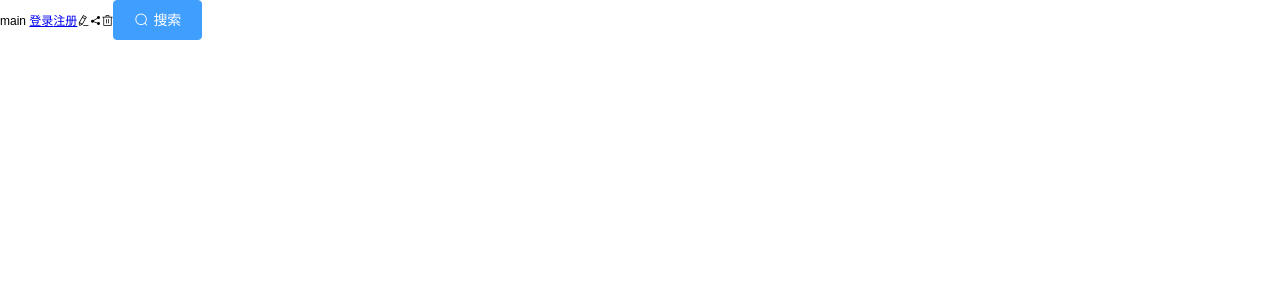
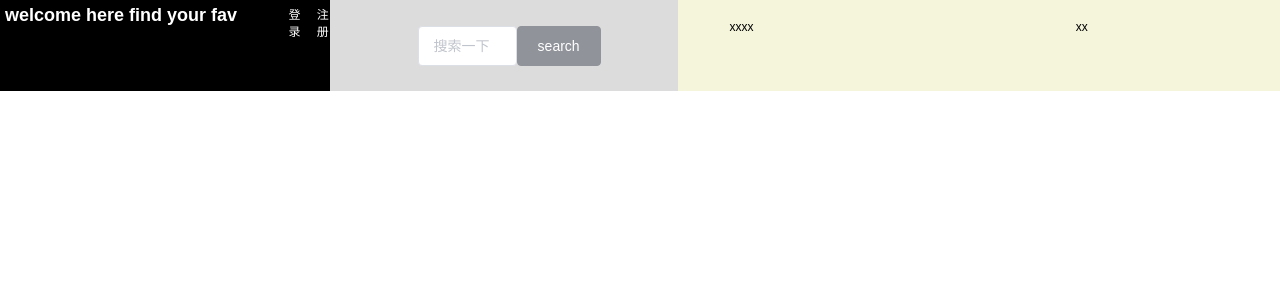
Before and after one commit to Tiffany270/yiki-vue-front-end, a Vue app: page / in a window 1280 px wide. Shown: the top 300 px of the page. Built offline with nearby package versions, Linux system fonts and the light colour scheme.

Commit message:
'美化界面'

```diff
--- a/package.json
+++ b/package.json
@@ -12,6 +12,7 @@
   "dependencies": {
     "axios": "^0.18.0",
     "element-ui": "^2.6.3",
+    "node-sass": "^4.11.0",
     "vue": "^2.5.2",
     "vue-axios": "^2.1.4",
     "vue-router": "^3.0.2"
@@ -41,8 +42,10 @@
     "postcss-loader": "^2.0.8",
     "postcss-url": "^7.2.1",
     "rimraf": "^2.6.0",
+    "sass-loader": "^7.1.0",
     "semver": "^5.3.0",
     "shelljs": "^0.7.6",
+    "style-loader": "^0.23.1",
     "uglifyjs-webpack-plugin": "^1.1.1",
     "url-loader": "^0.5.8",
     "vue-loader": "^13.3.0",
--- a/src/App.vue
+++ b/src/App.vue
@@ -2,23 +2,82 @@
   <div id="app">
     <router-view></router-view>
   </div>
-
 </template>
 
 <script>
-
 export default {
   name: "app"
 };
 </script>
 
 <style>
-html {overflow-y:scroll;}
-body {margin:0; padding:29px00; font:12px"\5B8B\4F53",sans-serif;background:#ffffff;}
-div,dl,dt,dd,ul,ol,li,h1,h2,h3,h4,h5,h6,pre,form,fieldset,input,textarea,blockquote,p{padding:0; margin:0;}
-table,td,tr,th{font-size:12px;}
-li{list-style-type:none;}
-img{vertical-align:top;border:0;}
-ol,ul {list-style:none;}
-address,cite,code,em,th {font-weight:normal; font-style:normal;}
+html {
+  overflow-y: scroll;
+}
+body {
+  margin: 0;
+  padding: 29px00;
+  font: 12px "\5B8B\4F53", sans-serif;
+  background: #ffffff;
+}
+div,
+dl,
+dt,
+dd,
+ul,
+ol,
+li,
+h1,
+h2,
+h3,
+h4,
+h5,
+h6,
+pre,
+form,
+fieldset,
+input,
+textarea,
+blockquote,
+p {
+  padding: 0;
+  margin: 0;
+}
+table,
+td,
+tr,
+th {
+  font-size: 12px;
+}
+li {
+  list-style-type: none;
+}
+img {
+  vertical-align: top;
+  border: 0;
+}
+ol,
+ul {
+  list-style: none;
+}
+address,
+cite,
+code,
+em,
+th {
+  font-weight: normal;
+  font-style: normal;
+}
+a:link {
+  text-decoration: none;
+}
+　　 a:active {
+  text-decoration: blink;
+}
+　　 a:hover {
+  text-decoration: underline;
+}
+　　 a:visited {
+  text-decoration: none;
+}
 </style>
--- a/src/components/Auth/auth.vue
+++ b/src/components/Auth/auth.vue
@@ -3,18 +3,46 @@
     <div class="login-panel-wrapper">
       <el-row>
         <el-col :span="12" id="left">
-           <div>
+          <el-card :body-style="{ padding: '0px' }">
+            <img
+              src="https://www.lgstatic.com/passport/static/pc/page/register-land/img/hr_28c09fa.png"
+              class="image"
+            >
+            <div style="padding: 14px;">
               <h3>您要找工作？</h3>
+              <div class="bottom clearfix">
+                <time class="time">
                   <router-link to="/ulogin">点击登录</router-link>
+                </time>
+                <time class="time">
                   <router-link to="/uregiste">点击注册</router-link>
+                </time>
+                <el-button type="text" class="button">返回</el-button>
               </div>
+            </div>
+          </el-card>
+
+          <div></div>
         </el-col>
         <el-col :span="12" id="right">
-          <div>
+          <el-card :body-style="{ padding: '0px' }">
+            <img
+              src="https://www.lgstatic.com/passport/static/pc/page/register-land/img/worker_ba429d5.png"
+              class="image"
+            >
+            <div style="padding: 14px;">
               <h3>您是企业</h3>
+              <div class="bottom clearfix">
+                <time class="time">
                   <router-link to="/flogin">点击登录</router-link>
+                </time>
+                <time class="time">
                   <router-link to="/fregiste">点击注册</router-link>
+                </time>
+                <el-button type="text" class="button">返回</el-button>
               </div>
+            </div>
+          </el-card>
         </el-col>
       </el-row>
     </div>
@@ -61,7 +89,7 @@ export default {
 .login-panel-wrapper {
   position: absolute;
   width: 50%;
-  height: 50%;
+  height: 65%;
   margin: auto;
   left: 0;
   right: 0;
@@ -70,4 +98,35 @@ export default {
   background: white;
   border: solid #bbbbbb 0.3px;
 }
+
+.time {
+  font-size: 13px;
+  color: #999;
+}
+
+.bottom {
+  margin-top: 13px;
+  line-height: 12px;
+}
+
+.button {
+  padding: 0;
+  float: right;
+}
+
+.image {
+  width: 100%;
+  height: 255px;
+  display: block;
+}
+
+.clearfix:before,
+.clearfix:after {
+  display: table;
+  content: "";
+}
+
+.clearfix:after {
+  clear: both;
+}
 </style>
--- a/src/components/webMain.vue
+++ b/src/components/webMain.vue
@@ -1,14 +1,48 @@
 <template>
-  <div>
-    main
-    <router-link to="/auth">登录</router-link>
-    <router-link to="/auth">注册</router-link>
+  <el-container>
+    <el-row class="top-bar" :gutter="20">
+      <el-col :span="20">
+        <div class="grid-content bg-purple">
+          <h2>welcome here find your fav</h2>
+        </div>
+      </el-col>
+      <el-col :span="2">
+        <div class="grid-content bg-purple">
+          <a>
+            <router-link to="/auth">登录</router-link>
+          </a>
+        </div>
+      </el-col>
+      <el-col :span="2">
+        <div class="grid-content bg-purple">
+          <a>
+            <router-link to="/auth">注册</router-link>
+          </a>
+        </div>
+      </el-col>
+    </el-row>
+    <el-row class="search" type="flex" justify="center">
+      <el-col :span="8">
+        <el-input v-model="input" placeholder="搜索一下"></el-input>
+      </el-col>
+      <el-col :span="6">
+        <el-button type="info">search</el-button>
+      </el-col>
+    </el-row>
 
-    <i class="el-icon-edit"></i>
-    <i class="el-icon-share"></i>
-    <i class="el-icon-delete"></i>
-    <el-button type="primary" icon="el-icon-search">搜索</el-button>
-  </div>
+    <!-- 头部分割线-----don't know why~ -->
+    <el-main class="main">
+      <!-- main的顶部 -->
+      <el-row :gutter="20">
+        <el-col :span="16">
+          <div class="homebanner">xxxx</div>
+        </el-col>
+        <el-col :span="8">
+          <div class="homesiderbar">xx</div>
+        </el-col>
+      </el-row>
+    </el-main>
+  </el-container>
 </template>
 
 <script>
@@ -16,11 +50,31 @@ export default {
   name: "webMain",
   data() {
     return {
-      msg: "Welcome to Your Vue.js App"
+      msg: "Welcome to Your Vue.js App",
+      input: ""
     };
   }
 };
 </script>
 
-<style scoped>
+
+
+<style lang="scss" scoped>
+.main {
+  padding-left: 4%;
+  padding-right: 4%;
+  background: beige;
+}
+.top-bar {
+  padding: 5px;
+  background: black;
+  color: white;
+  a {
+    color: white;
+  }
+}
+.search {
+  padding: 2%;
+  background: gainsboro;
+}
 </style>
```
Also changed, not shown: 2 other files (tests, documents, lock files or other folders). Lines whose indentation alone changed are shown as unchanged.
